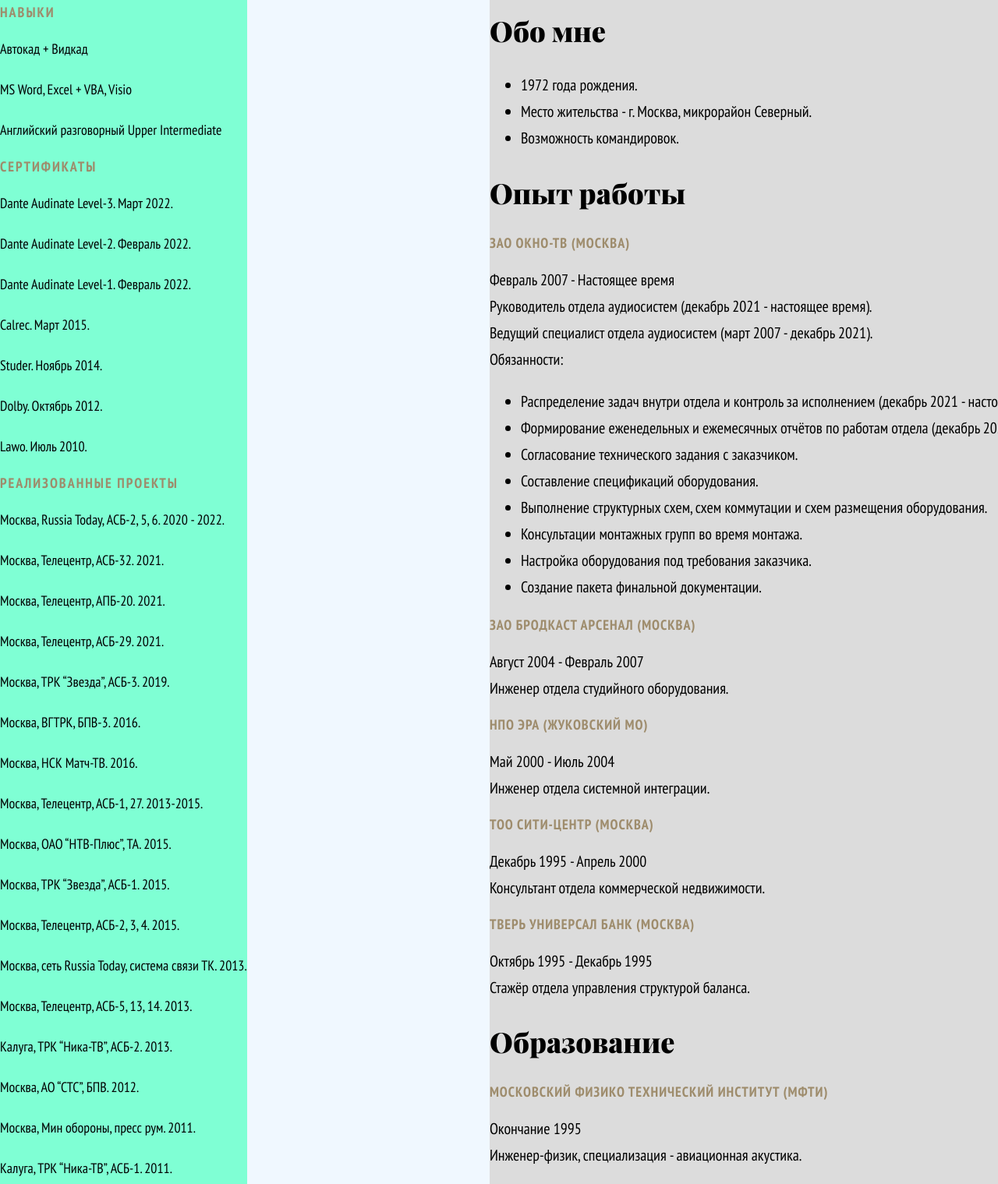
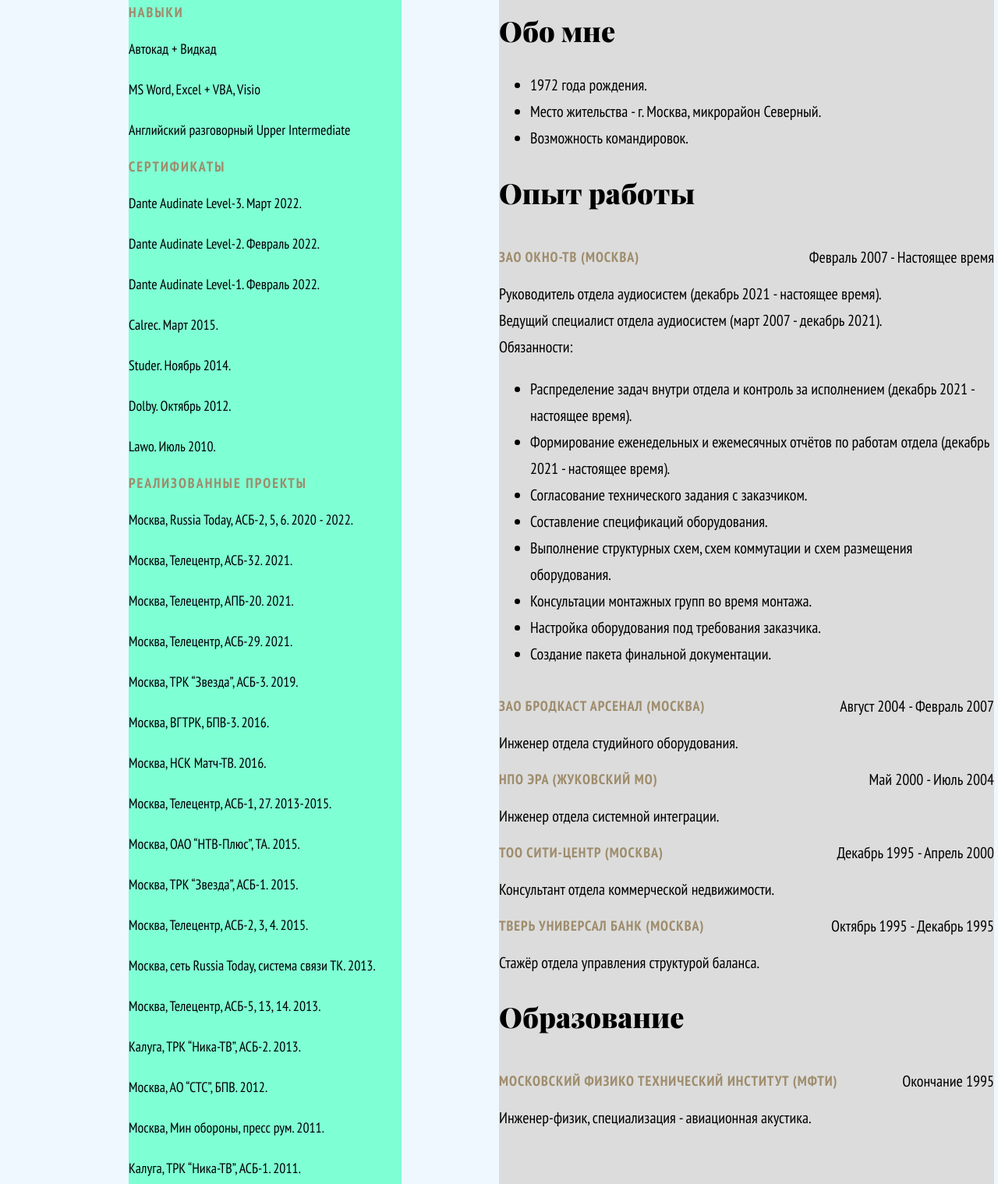
Before and after one commit to RomanBass/resume-desktop, a plain HTML site: page index.html in a window 1280 px wide. Shown: the part 926-2445 px from the top of the page at 78% size. Drawn offline with Linux system fonts and the light colour scheme; a script that the page names is missing.

Commit message:
Выравнивает места работы и времена

```diff
--- a/css/style.css
+++ b/css/style.css
@@ -116,7 +116,9 @@ main {
   background-color: aliceblue;
 }
 
-.experience {
+.work {
+  width: 635px;
+  margin-right: 165px;
   background-color:gainsboro;
 }
 
@@ -124,23 +126,25 @@ main {
   font-size: 20px;
 }
 
-.work-experience__title,
+.work-place__title,
 .education__title {
   letter-spacing: 1px;
 }
 
-.experience__work-experience p,
-.experience__education p {
+.work__work-place p,
+.work__education p {
   margin-top: 0;
   margin-bottom: 0;
   font-size: 20px;
 }
 
-.experience__work-experience ul {
+.work__work-place ul {
   font-size: 20px;
 }
 
 .skills {
+  width: 350px;
+  margin-left: 165px;
   background-color: aquamarine;
 }
 
@@ -150,6 +154,12 @@ main {
   font-weight: 700;
   color: var(--special-green);
   text-transform: uppercase;
+}
+
+.title-time {
+  display: flex;
+  justify-content: space-between;
+  align-items: center;
 }
 
 footer {
--- a/index.html
+++ b/index.html
@@ -27,8 +27,8 @@
 		</header>
 
 		<main class="main">
-      <div class="main__experience experience">
-        <section class="experience__about-me about-me">
+      <div class="main__work work">
+        <section class="work__about-me about-me">
           <h2 class="about-me__title title">Обо мне</h2>
           <ul class="about-me__data-list data-list">
             <li>1972 года рождения.</li>
@@ -36,11 +36,13 @@
             <li>Возможность командировок.</li>
           </ul>
         </section>
-        <section class="experience__work-experience work-experience">
-          <h2 class="work-experience__big-title big-title">Опыт работы</h2>
+        <section class="work__work-place work-place">
+          <h2 class="work-place__big-title big-title">Опыт работы</h2>
 
-          <h3 class="work-experience__title title">ЗАО ОКНО-ТВ (Москва)</h3>
+          <div class="work-place__title-time title-time">
+            <h3 class="work-place__title title">ЗАО ОКНО-ТВ (Москва)</h3>
             <p>Февраль 2007 - Настоящее время</p>
+          </div>
           <p>Руководитель отдела аудиосистем (декабрь 2021 - настоящее время).</p>
           <p>Ведущий специалист отдела аудиосистем (март 2007 - декабрь 2021).</p>
           <p>Обязанности:</p>
@@ -54,35 +56,44 @@
             <li>Настройка оборудования под требования заказчика.</li>
             <li>Создание пакета финальной документации.</li>
           </ul>
-
-          <h3 class="work-experience__title title">ЗАО Бродкаст Арсенал (Москва)</h3>
+          <div class="work-place__title-time title-time">
+            <h3 class="work-place__title title">ЗАО Бродкаст Арсенал (Москва)</h3>
             <p>Август 2004 - Февраль 2007</p>
+          </div>
           <p>Инженер отдела студийного оборудования.</p>
 
-          <h3 class="work-experience__title title">НПО ЭРА (Жуковский МО)</h3>
+          <div class="work-place__title-time title-time">
+            <h3 class="work-place__title title">НПО ЭРА (Жуковский МО)</h3>
             <p>Май 2000 - Июль 2004</p>
+          </div>
           <p>Инженер отдела системной интеграции.</p>
 
-          <h3 class="work-experience__title title">ТОО Сити-Центр (Москва)</h3>
+          <div class="work-place__title-time title-time">
+            <h3 class="work-place__title title">ТОО Сити-Центр (Москва)</h3>
             <p>Декабрь 1995 - Апрель 2000</p>
+          </div>
           <p>Консультант отдела коммерческой недвижимости.</p>
 
-          <h3 class="work-experience__title title">Тверь Универсал Банк (Москва)</h3>
+          <div class="work-place__title-time title-time">
+            <h3 class="work-place__title title">Тверь Универсал Банк (Москва)</h3>
             <p>Октябрь 1995 - Декабрь 1995</p>
+          </div>
           <p>Стажёр отдела управления структурой баланса.</p>
         </section>
 
-        <section class="experience__education education">
+        <section class="work__education education">
             <h2 class="education__big-title big-title">Образование</h2>
+            <div class="education__title-time title-time">
               <h3 class="education__title title">Московский физико технический институт (МФТИ)</h3>
               <p>Окончание 1995</p>
+            </div>
             <p>Инженер-физик, специализация - авиационная акустика.</p>
         </section>
       </div>
 
       <div class="main__skills skills">
-        <section>
-          <h3 class="heading-3">Навыки</h3>
+        <section class="">
+          <h3 class="skills__title title">Навыки</h3>
           <p>Автокад + Видкад</p>
           <p>MS Word, Excel + VBA, Visio</p>
           <p>Английский разговорный Upper Intermediate</p>
```
Lines whose indentation alone changed are shown as unchanged.
